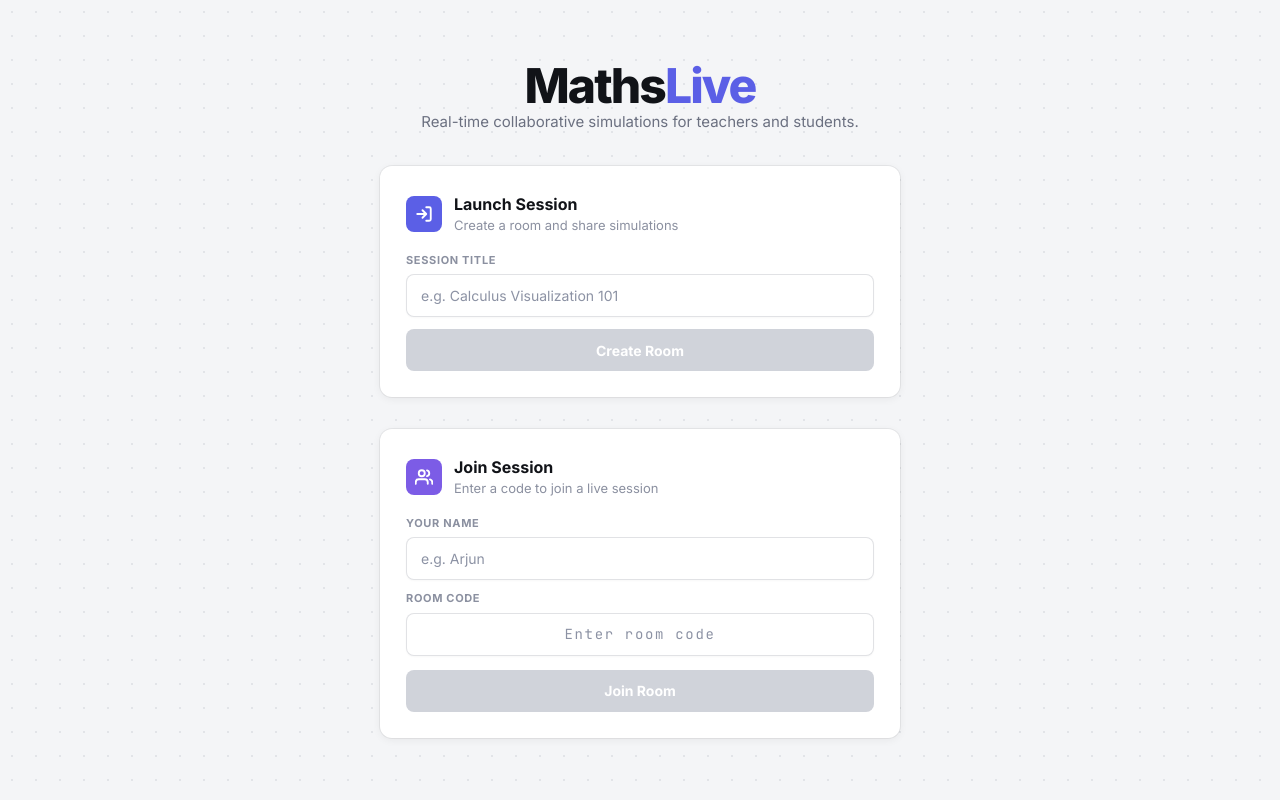
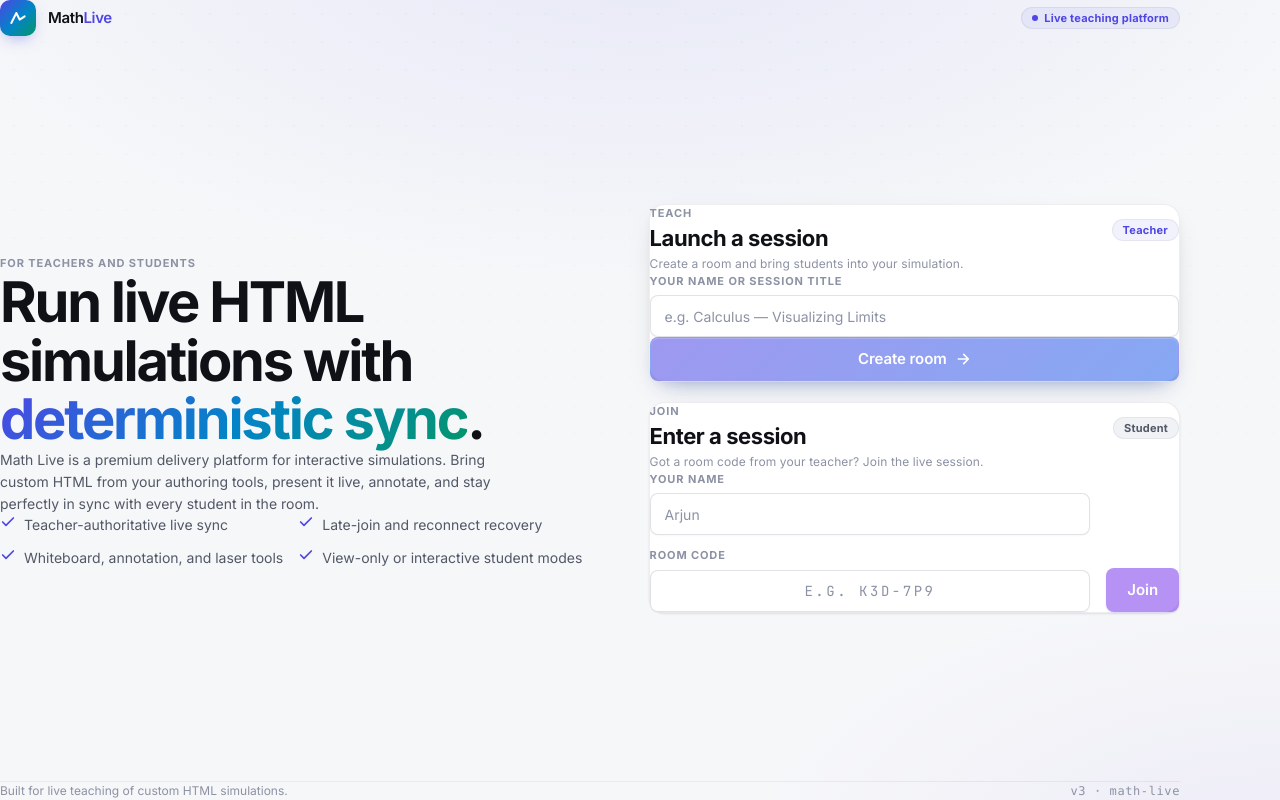
Before and after one commit to varunupadhyay1669-gif/math-live-colab, a React (Vite) app: page / in a window 1280 px wide. Built offline with nearby package versions, Linux system fonts and the light colour scheme.

Commit message:
Add AGENTS.md, SYNC.md, Design System v3 and redesigned Home

```diff
--- a/src/pages/Home.tsx
+++ b/src/pages/Home.tsx
@@ -2,199 +2,218 @@
 import { useNavigate } from "react-router-dom";
 import { v4 as uuidv4 } from "uuid";
 
+type RecentRoom = { id: string; name: string; date: string };
+
 export default function Home() {
   const navigate = useNavigate();
-  const [teacherName, setTeacherName] = useState(() => localStorage.getItem('mathslive_teacher_name') || '');
-  const [studentName, setStudentName] = useState('');
+  const [teacherName, setTeacherName] = useState(() => localStorage.getItem("mathslive_teacher_name") || "");
+  const [studentName, setStudentName] = useState("");
   const [roomCode, setRoomCode] = useState("");
-  const [recentRooms, setRecentRooms] = useState<Array<{ id: string; name: string; date: string }>>([]);
-  const [activeCard, setActiveCard] = useState<'teacher' | 'student' | null>(null);
+  const [recentRooms, setRecentRooms] = useState<RecentRoom[]>([]);
 
   useEffect(() => {
     try {
-      const stored = localStorage.getItem('mathslive_recent_rooms');
+      const stored = localStorage.getItem("mathslive_recent_rooms");
       if (stored) setRecentRooms(JSON.parse(stored));
     } catch {}
   }, []);
 
   const createRoom = () => {
-    if (!teacherName.trim()) return;
-    localStorage.setItem('mathslive_teacher_name', teacherName.trim());
+    const name = teacherName.trim();
+    if (!name) return;
+    localStorage.setItem("mathslive_teacher_name", name);
     const newRoomId = uuidv4().slice(0, 8);
-    const updated = [{ id: newRoomId, name: teacherName, date: new Date().toLocaleString() }, ...recentRooms].slice(0, 5);
-    localStorage.setItem('mathslive_recent_rooms', JSON.stringify(updated));
-    navigate(`/room/${newRoomId}?name=${encodeURIComponent(teacherName.trim())}`);
+    const updated: RecentRoom[] = [
+      { id: newRoomId, name, date: new Date().toLocaleString() },
+      ...recentRooms.filter(r => r.id !== newRoomId),
+    ].slice(0, 5);
+    localStorage.setItem("mathslive_recent_rooms", JSON.stringify(updated));
+    navigate(`/room/${newRoomId}?name=${encodeURIComponent(name)}`);
   };
 
   const joinRoom = (e: React.FormEvent) => {
     e.preventDefault();
-    if (roomCode.trim() && studentName.trim()) {
-      navigate(`/live/${roomCode.trim()}?name=${encodeURIComponent(studentName.trim())}`);
+    const code = roomCode.trim();
+    const name = studentName.trim();
+    if (code && name) {
+      navigate(`/live/${code}?name=${encodeURIComponent(name)}`);
     }
   };
 
   const joinRecent = (id: string) => {
-    navigate(`/room/${id}?name=${encodeURIComponent(teacherName.trim() || 'Teacher')}`);
+    const name = teacherName.trim() || "Teacher";
+    navigate(`/room/${id}?name=${encodeURIComponent(name)}`);
   };
 
+  const teacherDisabled = !teacherName.trim();
+  const studentDisabled = !roomCode.trim() || !studentName.trim();
+
   return (
-    <div className="min-h-screen flex flex-col items-center justify-center relative overflow-hidden"
-      style={{ background: '#F4F5F7' }}>
+    <div className="ml-page-bg">
+      <div className="relative z-10 mx-auto flex min-h-screen w-full max-w-[1180px] flex-col px-6 py-8 lg:py-14">
+        {/* Top bar */}
+        <header className="flex items-center justify-between">
+          <div className="flex items-center gap-3">
+            <span className="ml-brandmark" aria-hidden="true">
+              <svg width="20" height="20" viewBox="0 0 24 24" fill="none" stroke="currentColor" strokeWidth="2.4" strokeLinecap="round" strokeLinejoin="round">
+                <path d="M4 18l6-12 4 8 6-4" />
+              </svg>
+            </span>
+            <span className="text-[15px] font-semibold tracking-tight text-[color:var(--text-primary)]">
+              Math<span className="text-[color:var(--accent-indigo)]">Live</span>
+            </span>
+          </div>
+          <span className="ml-badge ml-badge-indigo">
+            <span className="ml-badge-dot" />
+            Live teaching platform
+          </span>
+        </header>
 
-      {/* Subtle grid */}
-      <div className="fixed inset-0 pointer-events-none z-0"
-        style={{ backgroundImage: 'radial-gradient(#D0D3DA 0.8px, transparent 0.8px)', backgroundSize: '24px 24px', opacity: 0.5 }} />
+        {/* Hero + cards */}
+        <main className="mt-12 grid flex-1 grid-cols-1 items-center gap-12 lg:mt-16 lg:grid-cols-[1.1fr_1fr] lg:gap-16">
+          {/* Hero copy */}
+          <section>
+            <span className="ml-eyebrow">For teachers and students</span>
+            <h1 className="ml-display mt-4">
+              Run live HTML simulations with{" "}
+              <span className="bg-clip-text text-transparent" style={{ backgroundImage: "var(--gradient-primary)" }}>
+                deterministic sync
+              </span>
+              .
+            </h1>
+            <p className="ml-body mt-5 max-w-[520px] text-[15px]">
+              Math Live is a premium delivery platform for interactive simulations. Bring custom HTML from your
+              authoring tools, present it live, annotate, and stay perfectly in sync with every student in the room.
+            </p>
 
-      <div className="relative z-10 flex flex-col items-center gap-8 max-w-[520px] w-full px-5">
+            <ul className="mt-8 grid gap-3 text-[14px] text-[color:var(--text-secondary)] sm:grid-cols-2">
+              {[
+                "Teacher-authoritative live sync",
+                "Late-join and reconnect recovery",
+                "Whiteboard, annotation, and laser tools",
+                "View-only or interactive student modes",
+              ].map(item => (
+                <li key={item} className="flex items-start gap-2">
+                  <svg className="mt-[3px] flex-shrink-0 text-[color:var(--accent-indigo)]" width="16" height="16" viewBox="0 0 24 24" fill="none" stroke="currentColor" strokeWidth="2.5" strokeLinecap="round" strokeLinejoin="round">
+                    <path d="M20 6L9 17l-5-5" />
+                  </svg>
+                  <span>{item}</span>
+                </li>
+              ))}
+            </ul>
+          </section>
 
-        {/* Title */}
-        <div className="text-center">
-          <h1 className="font-display font-extrabold leading-none mb-3"
-            style={{ fontSize: '48px', letterSpacing: '-0.04em', color: '#111318' }}>
-            Maths<span style={{ color: '#5B5FE6' }}>Live</span>
-          </h1>
-          <p style={{ color: '#6B7080', fontSize: '15px', lineHeight: '1.6' }}>
-            Real-time collaborative simulations for teachers and students.
-          </p>
+          {/* Entry cards */}
+          <section className="flex flex-col gap-5">
+            {/* Teacher */}
+            <div className="ml-surface-elevated p-6">
+              <div className="flex items-center justify-between">
+                <div>
+                  <div className="ml-eyebrow">Teach</div>
+                  <h2 className="ml-headline mt-1">Launch a session</h2>
                 </div>
+                <span className="ml-badge ml-badge-indigo">Teacher</span>
+              </div>
+              <p className="ml-caption mt-2">Create a room and bring students into your simulation.</p>
 
-        {/* Teacher Card */}
-        <div
-          onClick={() => setActiveCard('teacher')}
-          style={{
-            background: '#FFFFFF',
-            border: activeCard === 'teacher' ? '2px solid #5B5FE6' : '2px solid transparent',
-            borderRadius: '12px',
-            boxShadow: activeCard === 'teacher'
-              ? '0 8px 30px rgba(91,95,230,0.12), 0 0 0 1px rgba(91,95,230,0.08)'
-              : '0 2px 8px rgba(0,0,0,0.06), 0 0 0 1px rgba(0,0,0,0.06)',
-            padding: '24px',
-            width: '100%',
-            cursor: 'pointer',
-            transition: 'all 0.15s ease',
-          }}>
-          <div style={{ display: 'flex', alignItems: 'center', gap: '12px', marginBottom: '16px' }}>
-            <div style={{
-              width: '36px', height: '36px', borderRadius: '8px',
-              background: '#5B5FE6', display: 'flex', alignItems: 'center', justifyContent: 'center',
-            }}>
-              <svg width="18" height="18" viewBox="0 0 24 24" fill="none" stroke="white" strokeWidth="2.5" strokeLinecap="round" strokeLinejoin="round">
-                <path d="M15 3h4a2 2 0 012 2v14a2 2 0 01-2 2h-4M10 17l5-5-5-5M13.8 12H3"/>
-              </svg>
-            </div>
-            <div>
-              <div style={{ fontWeight: 700, fontSize: '16px', color: '#111318' }}>Launch Session</div>
-              <div style={{ fontSize: '13px', color: '#8B90A0' }}>Create a room and share simulations</div>
-            </div>
-          </div>
-
-          <div style={{ marginBottom: '12px' }}>
-            <label style={{ display: 'block', fontSize: '11px', fontWeight: 700, color: '#8B90A0', marginBottom: '6px', textTransform: 'uppercase', letterSpacing: '0.06em' }}>
-              Session Title
-            </label>
+              <div className="mt-5">
+                <label htmlFor="teacher-name" className="ml-field-label">Your name or session title</label>
                 <input
+                  id="teacher-name"
                   type="text"
-              placeholder="e.g. Calculus Visualization 101"
+                  className="ml-input"
+                  placeholder="e.g. Calculus — Visualizing Limits"
                   value={teacherName}
-              onChange={(e) => setTeacherName(e.target.value)}
-              onKeyDown={(e) => e.key === 'Enter' && createRoom()}
-              onFocus={() => setActiveCard('teacher')}
-              onClick={(e) => e.stopPropagation()}
-              className="input-field"
+                  onChange={e => setTeacherName(e.target.value)}
+                  onKeyDown={e => e.key === "Enter" && createRoom()}
+                  autoComplete="off"
                 />
               </div>
 
-          <button onClick={(e) => { e.stopPropagation(); createRoom(); }} disabled={!teacherName.trim()}
-            style={{
-              width: '100%', height: '42px', borderRadius: '8px', border: 'none',
-              background: !teacherName.trim() ? '#D0D3DA' : '#5B5FE6',
-              color: 'white', fontWeight: 700, fontSize: '14px', cursor: teacherName.trim() ? 'pointer' : 'not-allowed',
-              transition: 'all 0.12s ease',
-              boxShadow: teacherName.trim() ? '0 2px 8px rgba(91,95,230,0.25)' : 'none',
-            }}>
-            Create Room
+              <button
+                type="button"
+                className="ml-btn ml-btn-primary ml-btn-lg ml-btn-block mt-4"
+                onClick={createRoom}
+                disabled={teacherDisabled}
+              >
+                Create room
+                <svg width="16" height="16" viewBox="0 0 24 24" fill="none" stroke="currentColor" strokeWidth="2.4" strokeLinecap="round" strokeLinejoin="round">
+                  <path d="M5 12h14M13 5l7 7-7 7" />
+                </svg>
               </button>
-        </div>
 
-        {/* Student Card */}
-        <div
-          onClick={() => setActiveCard('student')}
-          style={{
-            background: '#FFFFFF',
-            border: activeCard === 'student' ? '2px solid #7C5CE6' : '2px solid transparent',
-            borderRadius: '12px',
-            boxShadow: activeCard === 'student'
-              ? '0 8px 30px rgba(124,92,230,0.12), 0 0 0 1px rgba(124,92,230,0.08)'
-              : '0 2px 8px rgba(0,0,0,0.06), 0 0 0 1px rgba(0,0,0,0.06)',
-            padding: '24px',
-            width: '100%',
-            cursor: 'pointer',
-            transition: 'all 0.15s ease',
-          }}>
-          <div style={{ display: 'flex', alignItems: 'center', gap: '12px', marginBottom: '16px' }}>
-            <div style={{
-              width: '36px', height: '36px', borderRadius: '8px',
-              background: '#7C5CE6', display: 'flex', alignItems: 'center', justifyContent: 'center',
-            }}>
-              <svg width="18" height="18" viewBox="0 0 24 24" fill="none" stroke="white" strokeWidth="2.5" strokeLinecap="round" strokeLinejoin="round">
-                <path d="M17 21v-2a4 4 0 00-4-4H5a4 4 0 00-4 4v2"/><circle cx="9" cy="7" r="4"/><path d="M23 21v-2a4 4 0 00-3-3.87"/><path d="M16 3.13a4 4 0 010 7.75"/>
-              </svg>
-            </div>
-            <div>
-              <div style={{ fontWeight: 700, fontSize: '16px', color: '#111318' }}>Join Session</div>
-              <div style={{ fontSize: '13px', color: '#8B90A0' }}>Enter a code to join a live session</div>
-            </div>
-          </div>
-
-          <form onSubmit={joinRoom} onClick={(e) => e.stopPropagation()}>
-            <div style={{ marginBottom: '10px' }}>
-              <label style={{ display: 'block', fontSize: '11px', fontWeight: 700, color: '#8B90A0', marginBottom: '6px', textTransform: 'uppercase', letterSpacing: '0.06em' }}>
-                Your Name
-              </label>
-              <input type="text" placeholder="e.g. Arjun" value={studentName}
-                onChange={(e) => setStudentName(e.target.value)} onFocus={() => setActiveCard('student')}
-                className="input-field" />
-            </div>
-            <div style={{ marginBottom: '14px' }}>
-              <label style={{ display: 'block', fontSize: '11px', fontWeight: 700, color: '#8B90A0', marginBottom: '6px', textTransform: 'uppercase', letterSpacing: '0.06em' }}>
-                Room Code
-              </label>
-              <input type="text" placeholder="Enter room code" value={roomCode}
-                onChange={(e) => setRoomCode(e.target.value)} onFocus={() => setActiveCard('student')}
-                className="input-field"
-                style={{ fontFamily: "'JetBrains Mono', monospace", letterSpacing: '0.12em', textAlign: 'center' }} />
-            </div>
-            <button type="submit" disabled={!roomCode.trim() || !studentName.trim()}
-              style={{
-                width: '100%', height: '42px', borderRadius: '8px', border: 'none',
-                background: (!roomCode.trim() || !studentName.trim()) ? '#D0D3DA' : '#7C5CE6',
-                color: 'white', fontWeight: 700, fontSize: '14px',
-                cursor: (roomCode.trim() && studentName.trim()) ? 'pointer' : 'not-allowed',
-                transition: 'all 0.12s ease',
-                boxShadow: (roomCode.trim() && studentName.trim()) ? '0 2px 8px rgba(124,92,230,0.25)' : 'none',
-              }}>
-              Join Room
-            </button>
-          </form>
-        </div>
-
-        {/* Recent rooms */}
               {recentRooms.length > 0 && (
-          <div style={{ textAlign: 'center' }}>
-            <div style={{ fontSize: '11px', fontWeight: 700, color: '#8B90A0', marginBottom: '8px', textTransform: 'uppercase', letterSpacing: '0.06em' }}>
-              Recent Sessions
-            </div>
-            <div style={{ display: 'flex', flexWrap: 'wrap', justifyContent: 'center', gap: '6px' }}>
-              {recentRooms.map((room) => (
-                <button key={room.id} onClick={() => joinRecent(room.id)} className="btn"
-                  style={{ fontFamily: "'JetBrains Mono', monospace", fontSize: '12px' }}>
-                  {room.id}
+                <div className="mt-5">
+                  <div className="ml-eyebrow mb-2">Recent rooms</div>
+                  <div className="flex flex-wrap gap-2">
+                    {recentRooms.map(room => (
+                      <button
+                        key={room.id}
+                        type="button"
+                        className="ml-btn ml-btn-secondary ml-btn-sm"
+                        onClick={() => joinRecent(room.id)}
+                        title={`Re-open ${room.name}`}
+                      >
+                        <span className="font-mono tracking-[0.16em] text-[12px]">{room.id}</span>
                       </button>
                     ))}
                   </div>
                 </div>
               )}
             </div>
+
+            {/* Student */}
+            <div className="ml-surface p-6">
+              <div className="flex items-center justify-between">
+                <div>
+                  <div className="ml-eyebrow">Join</div>
+                  <h2 className="ml-headline mt-1">Enter a session</h2>
+                </div>
+                <span className="ml-badge">Student</span>
+              </div>
+              <p className="ml-caption mt-2">Got a room code from your teacher? Join the live session.</p>
+
+              <form onSubmit={joinRoom} className="mt-5 grid gap-4 sm:grid-cols-[1fr_auto] sm:items-end">
+                <div className="grid gap-3">
+                  <div>
+                    <label htmlFor="student-name" className="ml-field-label">Your name</label>
+                    <input
+                      id="student-name"
+                      type="text"
+                      className="ml-input"
+                      placeholder="Arjun"
+                      value={studentName}
+                      onChange={e => setStudentName(e.target.value)}
+                      autoComplete="off"
+                    />
+                  </div>
+                  <div>
+                    <label htmlFor="room-code" className="ml-field-label">Room code</label>
+                    <input
+                      id="room-code"
+                      type="text"
+                      className="ml-input ml-input-mono"
+                      placeholder="e.g. K3D-7P9"
+                      value={roomCode}
+                      onChange={e => setRoomCode(e.target.value)}
+                      autoComplete="off"
+                      maxLength={20}
+                    />
+                  </div>
+                </div>
+                <button type="submit" className="ml-btn ml-btn-violet ml-btn-lg sm:self-end" disabled={studentDisabled}>
+                  Join
+                </button>
+              </form>
+            </div>
+          </section>
+        </main>
+
+        <footer className="mt-12 flex flex-col items-center justify-between gap-3 border-t border-[color:var(--ml-border-soft)] pt-6 text-[12px] text-[color:var(--text-muted)] sm:flex-row">
+          <span>Built for live teaching of custom HTML simulations.</span>
+          <span className="font-mono tracking-wider">v3 · math-live</span>
+        </footer>
+      </div>
     </div>
   );
 }
```
Also changed, not shown: 2 other files (tests, documents, lock files or other folders). Lines whose indentation alone changed are shown as unchanged.
